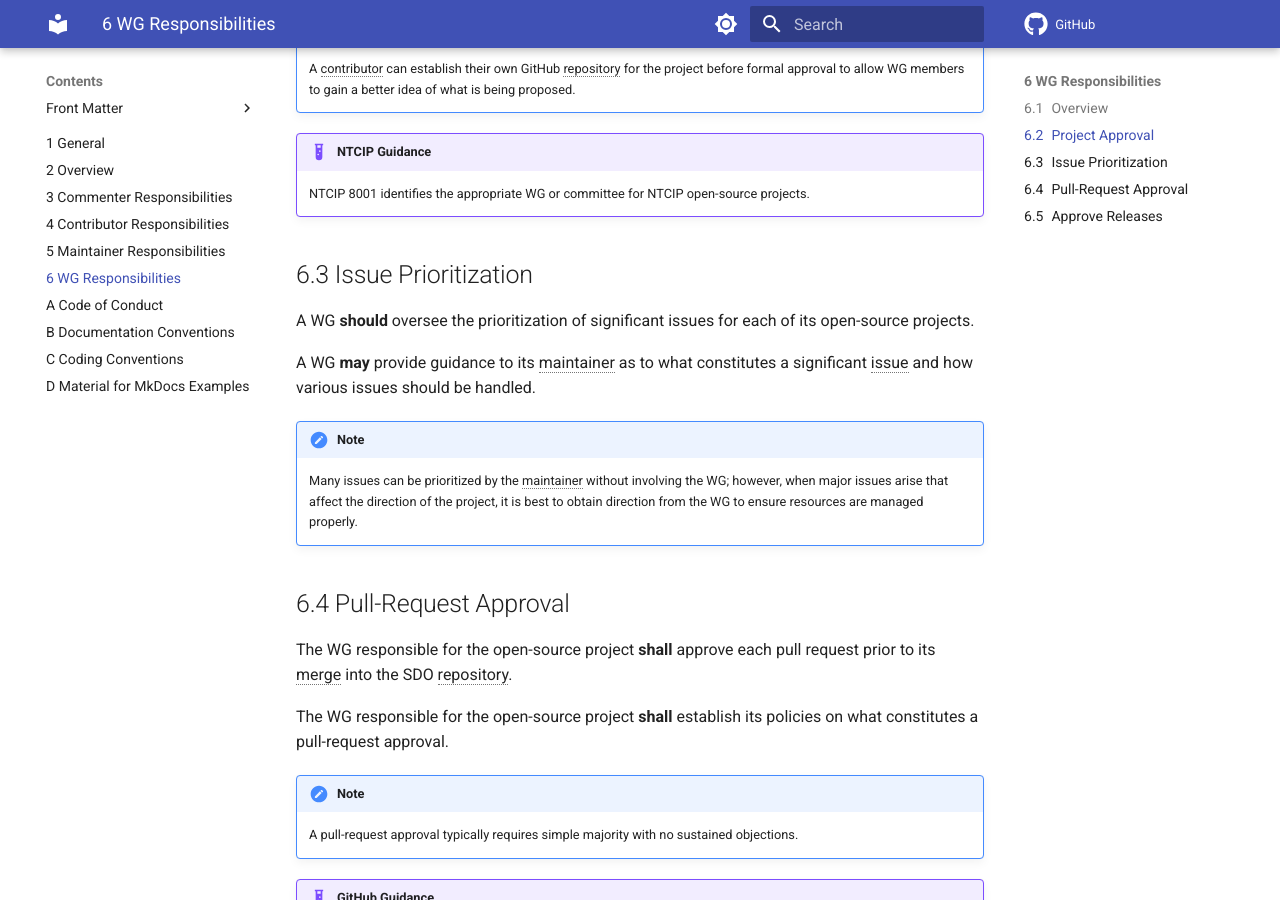
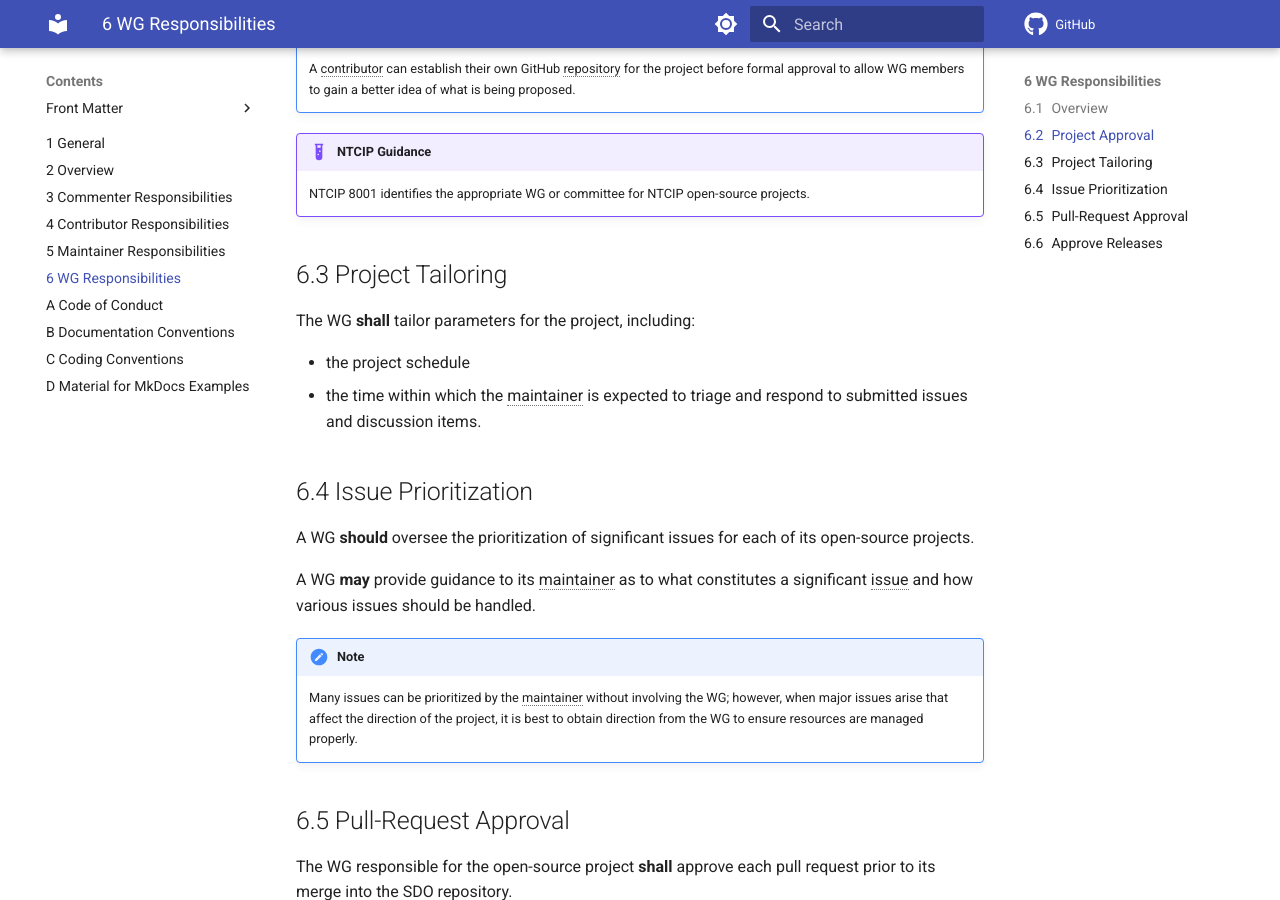
Before and after one commit to k-vaughn/NTCIP-8008, an MkDocs documentation site: the page built from docs/wg-responsibilities.md, in a window 1280 px wide and 900 px high, scrolled down 1220 px. Built offline with MkDocs 1.6.1 and Material for MkDocs 9.7.7, drawn with Linux system fonts in a browser that asks for light colours; comment, search, counter and statistics services are not loaded; the version menu is left out.

Commit message:
update: Maintainer response time
Adds a section to the WG responsibilities document that details project tailoring.

Specifies that the WG shall tailor parameters for the project,
including the project schedule and issue triage/response times.

```diff
--- a/docs/wg-responsibilities.md
+++ b/docs/wg-responsibilities.md
@@ -52,6 +52,13 @@ any SDO adopting the ITS Open-Source Process.
 !!! example "NTCIP Guidance"
     NTCIP 8001 identifies the appropriate WG or committee for NTCIP open-source projects.
 
+## Project Tailoring {.body}
+
+The WG **shall** tailor parameters for the project, including:
+
+- the project schedule
+- the time within which the maintainer is expected to triage and respond to submitted issues and discussion items.
+
 ## Issue Prioritization {.body}
 
 A WG **should** oversee the prioritization of significant issues for each of its
```
